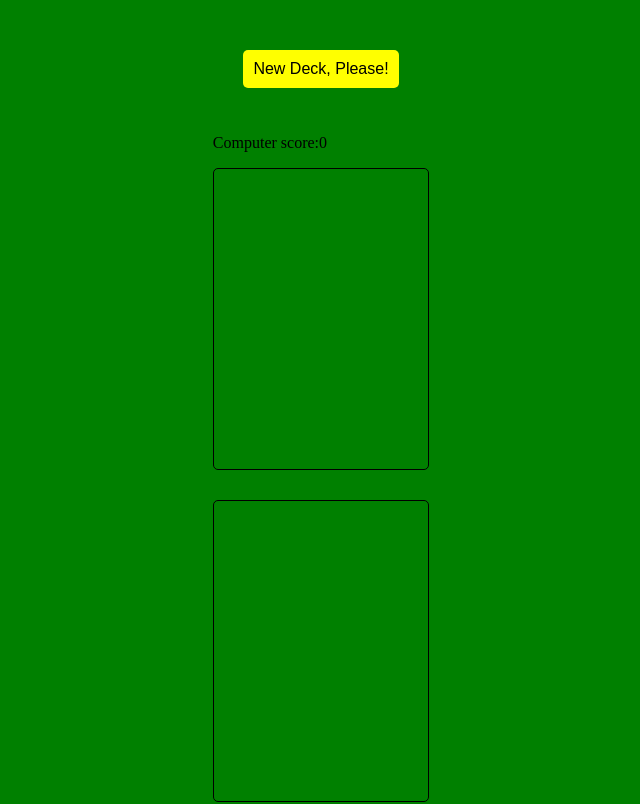
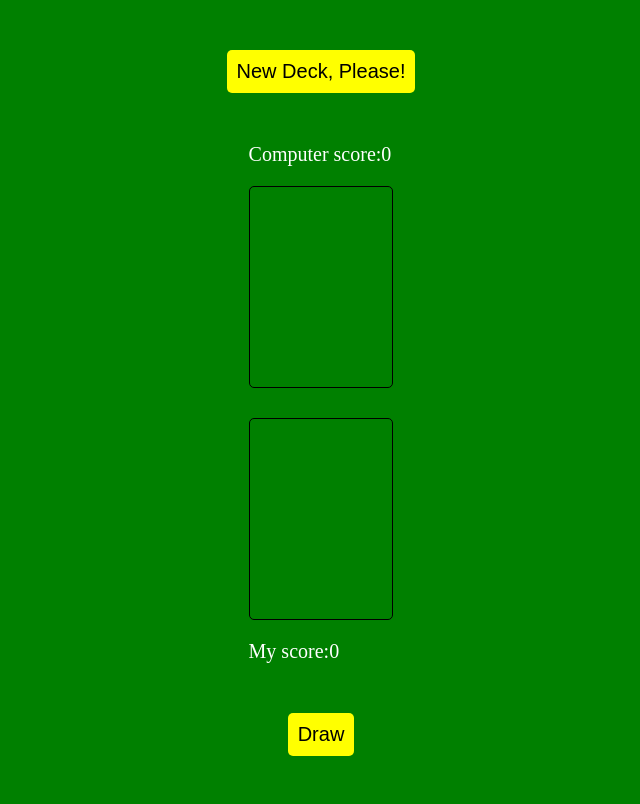
Before and after one commit to elenyevtushok/react-cards-game, a React (Vite) app: page / in a window 1280 px wide. Shown: the top 804 px of the page, without its empty margins (319-959 px from the left). Built offline with nearby package versions, Linux system fonts and the light colour scheme; no server answers.

Commit message:
Added score calculator

```diff
--- a/src/App.css
+++ b/src/App.css
@@ -1,5 +1,7 @@
 body{
 	background-color: green;
+	color: white;
+	font-size: 20px;
 }
 .App{
 	display: flex;
@@ -14,7 +16,7 @@ button{
 	cursor: pointer;
 	border: none;
 	border-radius: 5px;
-	font-size: 16px;
+	font-size: 20px;
 }
 img.card{
 	width: 100%;
@@ -23,8 +25,8 @@ img.card{
 div.card-slot {
 	border: 1px solid black;
 	border-radius: 5px;
-	height: 300px;
-	width: calc(300px * 5 / 7);
+	height: 200px;
+	width: calc(200px * 5 / 7);
 }
 
 div.card-slot:nth-of-type(1) {
--- a/src/App.jsx
+++ b/src/App.jsx
@@ -4,10 +4,18 @@ import './App.css'
 
 function App() {
 	const [deckId, setDeckId] = useState();
-	const [twoCards, setTwoCards] = useState({
-		firstCard: "",
-		secondCard: ""
-	});
+	const [twoCards, setTwoCards] = useState([
+		{
+			name: "computerCard",
+			image: "",
+			value: ""
+		},
+		{
+			name: "myCard",
+			image: "",
+			value: ""
+		},
+	]);
 	const [computerScore, setComputerScore] = useState(0);
 	const [myScore, setMyScore] = useState(0);
 
@@ -21,20 +29,50 @@ function App() {
 				setDeckId(res.data.deck_id)
 				console.log(deckId)
 				console.log("new call made")
+
 			})
 	}
 
 	function getTwoCards() {
 		axios.get(`https://deckofcardsapi.com/api/deck/${deckId}/draw/?count=2`)
 			.then(res => {
-				setTwoCards({
-					firstCard: res.data.cards[0].image,
-					secondCard: res.data.cards[1].image
-				})
+				setTwoCards([
+					{
+						name: "computerCard",
+						image: res.data.cards[0].image,
+						value: res.data.cards[0].value
+					},
+					{
+						name: "myCard",
+						image: res.data.cards[1].image,
+						value: res.data.cards[1].value
+					}
+				])
 				console.log(res.data)
 				console.log(twoCards)
 				console.log(deckId)
+
 			})
+	}
+
+	let cardsArray = ["2", "3", "4", "5", "6", "7", "8", "9", "10", "JACK", "QUEEN", "KING", "ACE"]
+
+	function findBiggest() {
+		let index1;
+		let index2;
+		for (let i = 0; i < cardsArray.length; i++) {
+			if (twoCards[0].value === cardsArray[i]) {
+				index1 = i;
+			}
+			if (twoCards[1].value === cardsArray[i]) {
+				index2 = i;
+			}
+		}
+		if (index1 > index2) {
+			setComputerScore((prevComputerScore) => prevComputerScore+1)
+		} if (index1 < index2) {
+			setMyScore((prevMyScore) => prevMyScore + 1)
+		}
 	}
 
 	return (
@@ -43,14 +81,18 @@ function App() {
 			<div className="cards">
 				<p>Computer score:{computerScore}</p>
 				<div className="card-slot">
-					{twoCards.firstCard&&<img className='card' src={twoCards.firstCard} />}
+					{twoCards[0].image && <img className='card' src={twoCards[0].image} />}
 				</div>
 				<div className="card-slot">
-					{twoCards.secondCard &&<img className='card' src={twoCards.secondCard} />}
+					{twoCards[1].image && <img className='card' src={twoCards[1].image} />}
 				</div>
 				<p>My score:{myScore}</p>
 			</div>
-			<button onClick={getTwoCards}>Draw</button>
+			<button onClick={() => {
+				findBiggest();
+				getTwoCards()
+				}
+			}>Draw</button>
 		</div>
 	)
 }
```
